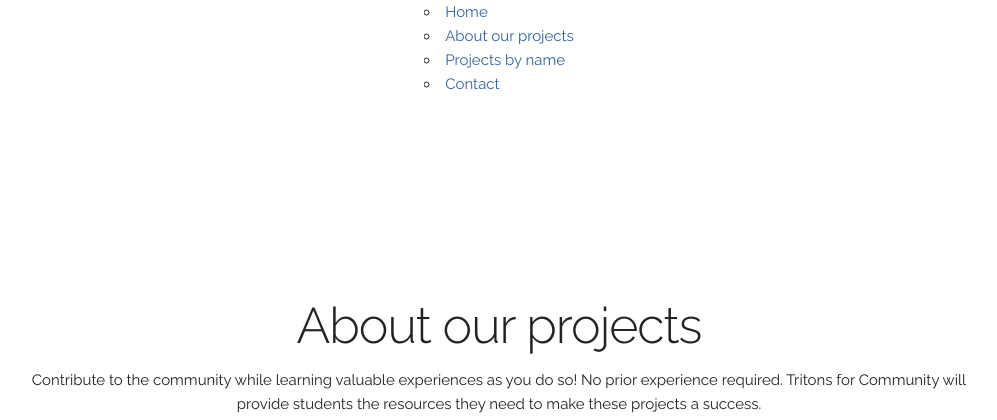
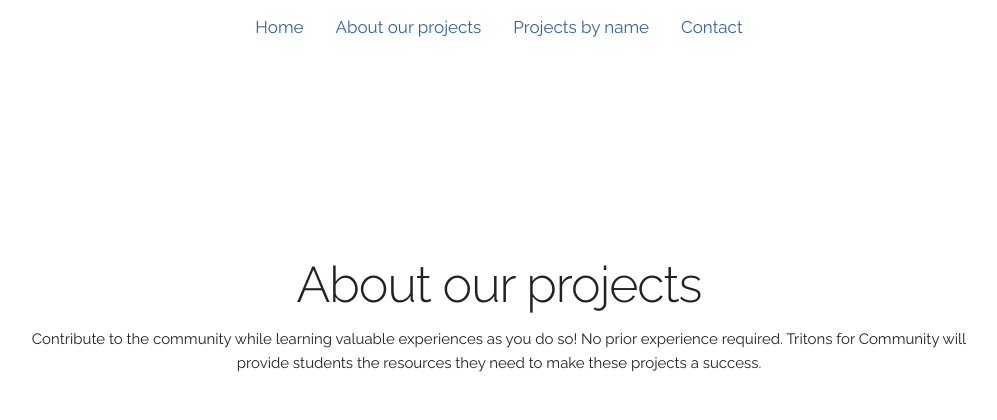
Before and after one commit to tritonsforcommunity/website, a PHP site: page /projects.php in a window 1280 px wide. Shown: the top 420 px of the page, without its empty margins (141-1138 px from the left). Run offline with PHP 8.4, Linux system fonts and the light colour scheme; some libraries are stand-ins or nearby versions.

Commit message:
Update projects.php

```diff
--- a/projects.php
+++ b/projects.php
@@ -1,9 +1,8 @@
 <?php include 'header.php';?>
 
 <!-- Fixed nav bar top by adtile -->
-<header>
-<nav class="nav-collapse">
- <ul>
+
+ <ul class="topnav">
   <li class="menu-item active"><a href="http://tritonsforcommunity.ucsd.edu/" data-scroll>Home</a></li>
   <li class="menu-item"><a href="#about" data-scroll>About our projects</a></li>
   <li class="menu-item"><a href="#name" data-scroll>Projects by name</a></li>
@@ -15,8 +14,7 @@
 -->
   <li class="menu-item"><a href="#contact" data-scroll>Contact</a></li>
  </ul>
-</nav>
-</header>
+
 
  <script src="adtile-JS/fastclick.js"></script>
  <script src="adtile-JS/scroll.js"></script>
```
